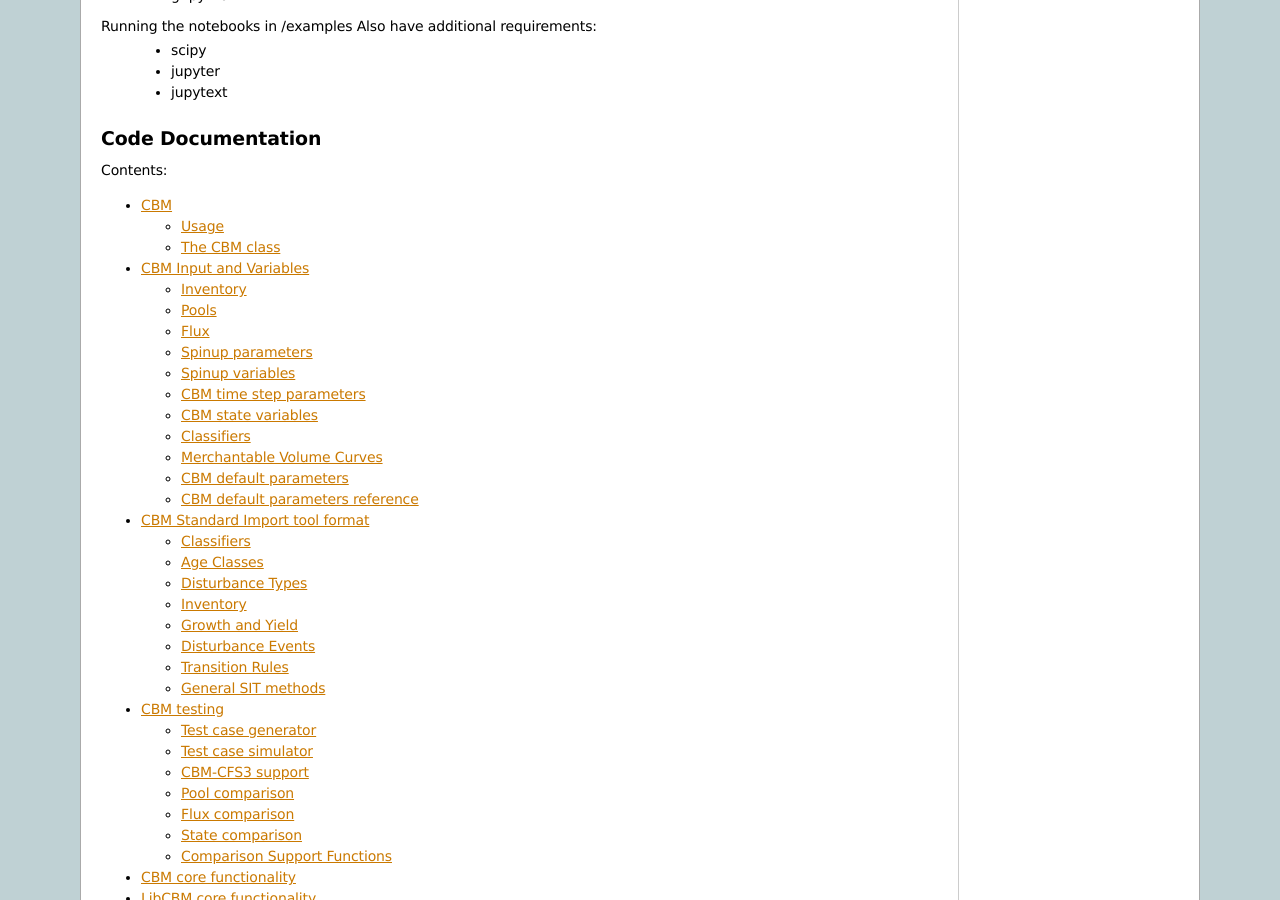
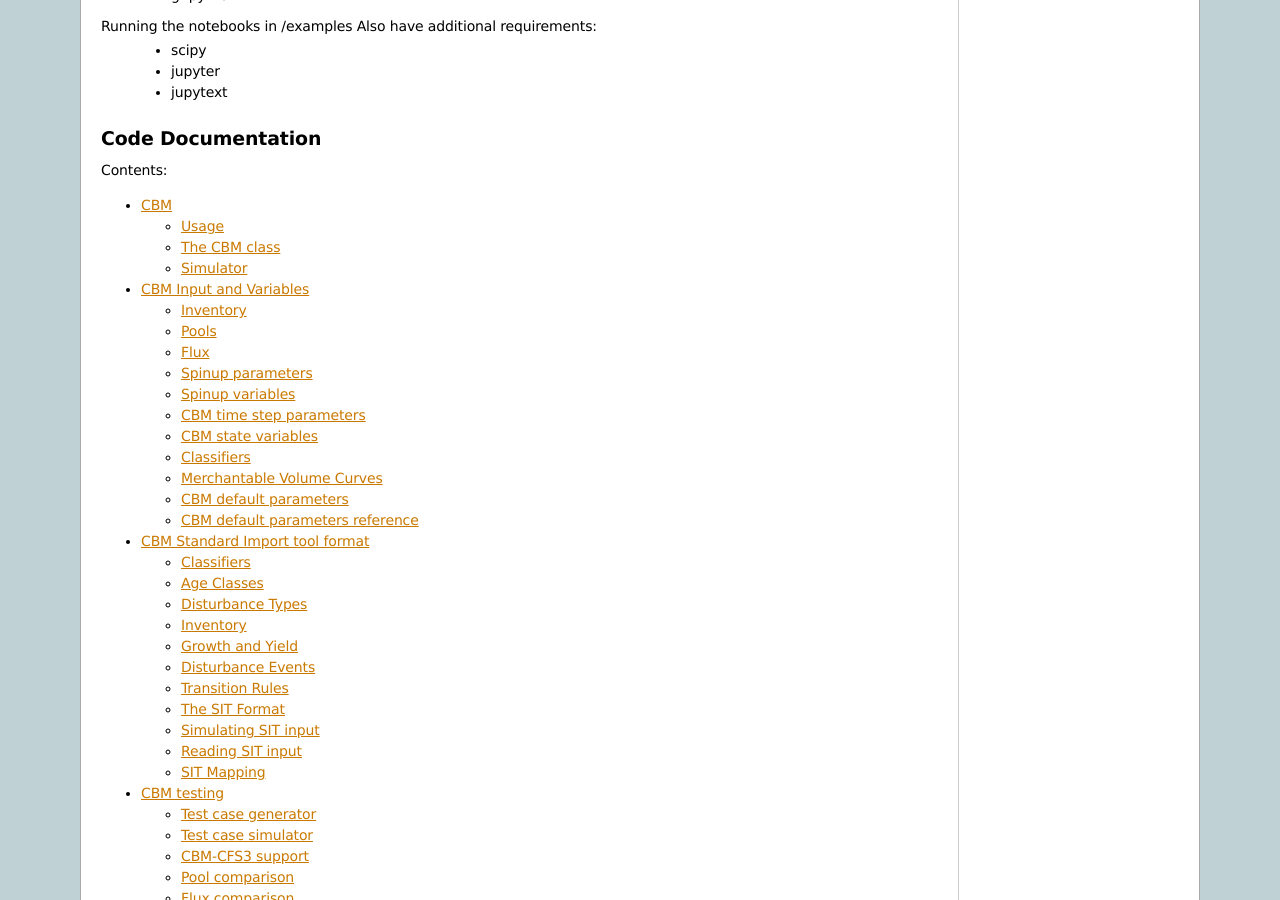
Before and after one commit to cat-cfs/libcbm_py, a Sphinx documentation site: the page built from docs/index.rst, in a window 1280 px wide and 900 px high, scrolled down 578 px. Built offline with Sphinx 7.4.7, drawn with Linux system fonts in a browser that asks for light colours.

Commit message:
add new modules to auto docs

```diff
--- a/docs/cbm_model.rst
+++ b/docs/cbm_model.rst
@@ -58,3 +58,8 @@
 
 .. autoclass:: libcbm.model.cbm.cbm_model.CBM
     :members:
+
+Simulator
+---------
+
+.. automodule:: libcbm.model.cbm.cbm_simulator
--- a/docs/cbm_sit.rst
+++ b/docs/cbm_sit.rst
@@ -8,7 +8,7 @@
 
 Note the SIT format is a no column header, ordered column format, so any column
 labels in DataFrames passed to SIT parse functions function will be ignored
-by this function.
+by the parsing functions here.
 
 .. _CBM-CFS3-Manual: http://www.cfs.nrcan.gc.ca/pubwarehouse/pdfs/35717.pdf
 
@@ -54,8 +54,8 @@
 .. automodule:: libcbm.input.sit.sit_transition_rule_parser
     :members:
 
-General SIT methods
--------------------
+The SIT Format
+--------------
 
 .. automodule:: libcbm.input.sit.sit_parser
     :members:
@@ -63,5 +63,19 @@
 .. automodule:: libcbm.input.sit.sit_format
     :members:
 
+Simulating SIT input
+--------------------
+
 .. automodule:: libcbm.input.sit.sit_cbm_factory
     :members:
+
+Reading SIT input
+-----------------
+
+.. automodule:: libcbm.input.sit.sit_reader
+    :members:
+
+SIT Mapping
+-----------
+.. automodule:: libcbm.input.sit.sit_mapping
+    :members:
```
